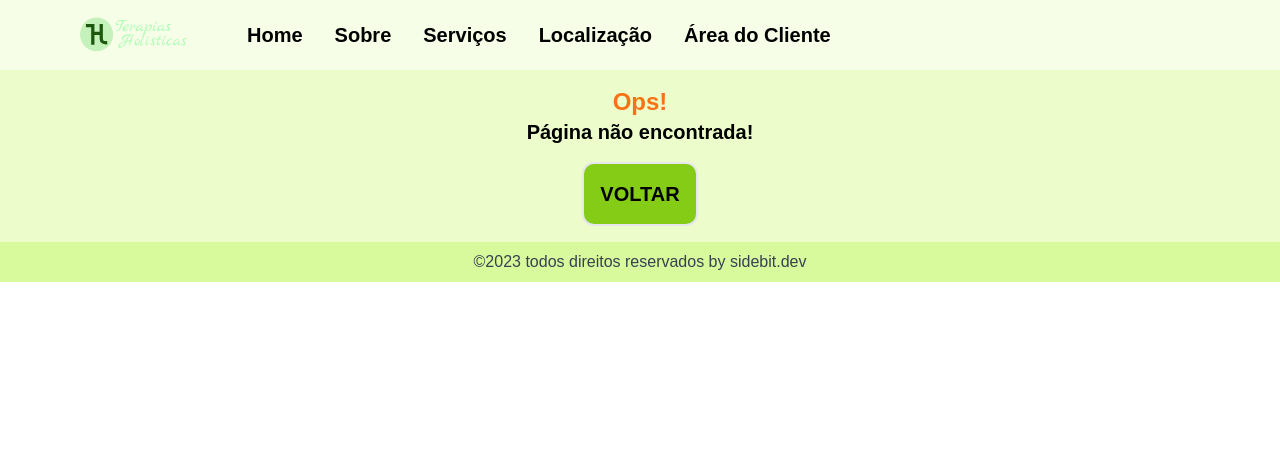
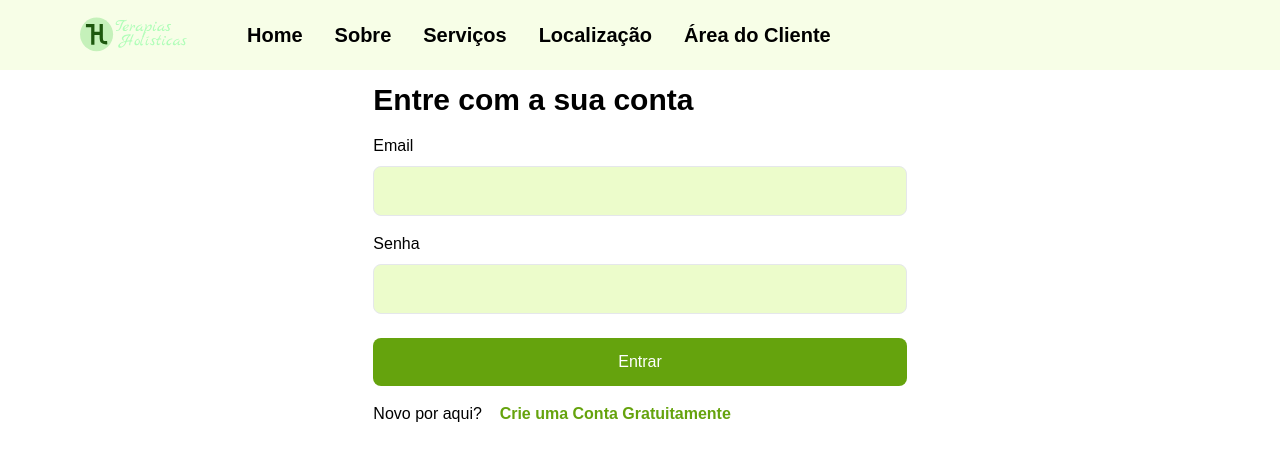
Before and after one commit to mig-ramos/holistic-energy-w, a Next.js app: page /auth in a window 1280 px wide. Before the commit this address had no page. Shown: the top 460 px of the page. Built offline with nearby package versions, Linux system fonts and the light colour scheme.

Commit message:
feat: creates authentication and user registration

```diff
--- a/src/components/auth/ForcarAutenticacao.tsx
+++ b/src/components/auth/ForcarAutenticacao.tsx
@@ -14,7 +14,7 @@ export default function ForcarAutenticacao(props: any) {
           dangerouslySetInnerHTML={{
             __html: `
                 if(!document.cookie?.includes("@holistic.token")) {
-                window.location.href = "/signin"
+                window.location.href = "/auth"
             }
             `,
           }}
@@ -44,7 +44,7 @@ export default function ForcarAutenticacao(props: any) {
   } else if (carregando) {
     return renderizarCarregando();
   } else {
-    Router.push("/signin");
+    Router.push("/auth");
     return null;
   }
 }
--- a/src/components/template/Layout.tsx
+++ b/src/components/template/Layout.tsx
@@ -21,7 +21,7 @@ export default function Layout(props: LayoutProps) {
         <div className={`flex h-screen w-screen`}>
         <MenuLateral />
         <div
-          className={`flex flex-col w-full p-7 bg-gray-200 dark:bg-gray-800`}
+          className={`flex flex-col w-full p-7 bg-gray-100 dark:bg-gray-800`}
         >
           <Cabecalho titulo={props.titulo} subtitulo={props.subtitulo} />
           <Conteudo>{props.children}</Conteudo>
--- a/src/data/contexts/AuthContext.tsx
+++ b/src/data/contexts/AuthContext.tsx
@@ -10,6 +10,7 @@ type AuthContextData = {
   isAuthenticated: boolean;
   signIn: (credentials: SignInProps) => Promise<void>;
   signOut: () => void;
+  signUp: (credentials: SignUpProps) => Promise<void>;
 };
 
 type UserProps = {
@@ -50,8 +51,7 @@ export function AuthProvider({ children }: AuthProviderProps) {
   const [user, setUser] = useState<UserProps>();
   const isAuthenticated = !!user;
 
-    useEffect(() => {
-
+  useEffect(() => {
     const { "@holistic.token": token } = parseCookies();
     // console.log(token)
     if (token) {
@@ -70,13 +70,13 @@ export function AuthProvider({ children }: AuthProviderProps) {
 
         .catch(() => {
           // Se deu erro deslogar o user.
-         signOut();
+          signOut();
         });
 
-        setCarregando(false)
-        // console.log(user)
+      setCarregando(false);
+      // console.log(user)
     } else {
-      setCarregando(false)
+      setCarregando(false);
     }
   }, []);
 
@@ -115,9 +115,27 @@ export function AuthProvider({ children }: AuthProviderProps) {
       toast.error("Erro ao acessar!");
     }
   }
+
+  async function signUp({ name, email, password }: SignUpProps) {
+    // alert(name);
+    const response = await api.post("/users", {
+      name,
+      email,
+      password,
+    });
+
+    toast.success("Conta criada com sucesso!");
+
+    Router.push("/auth");
+    try {
+    } catch (err) {
+      toast.error("Erro ao cadastrar!");
+    }
+  }
+
   return (
     <AuthContext.Provider
-      value={{ user, carregando, isAuthenticated, signIn, signOut }}
+      value={{ user, carregando, isAuthenticated, signIn, signOut, signUp }}
     >
       {children}
     </AuthContext.Provider>
--- a/src/pages/signin.tsx
+++ b/src/pages/auth.tsx
@@ -1,8 +1,6 @@
 import { useState, useContext } from "react";
-import LayoutPublic from "../components/home/LayoutPublic";
 import AuthInput from "@/components/auth/AuthInput";
 import Image from "next/image";
-import figura from "public/images/terapia-floral.png";
 import imgLoading from "public/loading.gif";
 import { toast } from "react-toastify";
 
@@ -14,19 +12,25 @@ import { Header } from "../components/home/Header";
 
 export default function Auth() {
   const [modo, setModo] = useState<"login" | "cadastro">("login");
+  const [name, setName] = useState("");
   const [email, setEmail] = useState("");
   const [password, setPassword] = useState("");
+  const [role, setRole] = useState("");
+  const [passwordConfirm, setPasswordConfirm] = useState("");
   const [loading, setLoading] = useState(false);
 
-  const { signIn, isAuthenticated } = useContext(AuthContext);
+  const { signIn, isAuthenticated, signUp } = useContext(AuthContext);
 
   function redirectPage() {
     router.push("/");
   }
 
   function clearForm() {
-    setEmail("");
-    setPassword("");
+    setName('');
+    setEmail('');
+    setRole('');
+    setPassword('');
+    setPasswordConfirm('');
   }
 
   async function submeter() {
@@ -46,7 +50,29 @@ export default function Auth() {
       // clearForm();
       setLoading(false);
     } else {
-      console.log("cadastrar");
+      if (
+        name === "" ||
+        email === "" ||
+        password === "" ||
+        passwordConfirm === ""
+      ) {
+        toast.warning("PREENCHA OS DADOS...");
+        return;
+      }
+      if (password !== passwordConfirm) {
+        toast.warning("As SENHAS são diferentes...");
+        return;
+      }
+      setLoading(true);
+      let data = {
+        name,
+        email,
+        password,
+      };
+      await signUp(data);
+      clearForm();
+      setModo("login");
+      setLoading(false);
     }
   }
 
@@ -57,12 +83,20 @@ export default function Auth() {
       </Head>
 
       <Header />
-      <div className={`flex-col m-10 w-full md:w-1/2 lg:w-1/3 mx-auto`}>
-        <h1 className={`text-3xl font-bold mb-5`}>
+      <div className={`flex flex-col w-11/12 sm:w-9/12 md:w-8/12 lg:w-5/12 mx-auto`}>
+        <h1 className={`text-3xl font-bold mt-3`}>
           {modo === "login"
             ? "Entre com a sua conta"
             : "Cadastre-se na plataforma"}
         </h1>
+        <AuthInput
+          label="Nome"
+          tipo="text"
+          valor={name}
+          valorMudou={setName}
+          obrigatorio
+          naoRenderizarQuando={modo === "login"}
+        />
         <AuthInput
           label="Email"
           tipo="email"
@@ -80,10 +114,10 @@ export default function Auth() {
         <AuthInput
           label="Confirmação de Senha"
           tipo="password"
-          valor={password}
-          valorMudou={setPassword}
+          valor={passwordConfirm}
+          valorMudou={setPasswordConfirm}
           obrigatorio
-          naoRenderizarQuando={true}
+          naoRenderizarQuando={modo === "login"}
         />
         <button
           onClick={submeter}
@@ -103,6 +137,26 @@ export default function Auth() {
           />
           {modo === "login" ? "Entrar" : "Cadastrar"}
         </button>
+
+        {modo == "login" ? (
+          <p className="mt-4">
+            Novo por aqui?
+            <a onClick={() => setModo('cadastro')} className={`
+            text-lime-600 hover:text-lime-500 font-semibold cursor-pointer
+            `}>
+            &nbsp; &nbsp; Crie uma Conta Gratuitamente
+            </a>
+          </p>
+        ) : (
+          <p className="mt-4">
+          Já tem cadastro?
+          <a onClick={() => setModo('login')} className={`
+          text-lime-600 hover:text-lime-500 font-semibold cursor-pointer
+          `}>
+          &nbsp; &nbsp; Entre com suas credenciais
+          </a>
+        </p>
+        )}
       </div>
     </>
   );
--- a/src/pages/dashboard/index.tsx
+++ b/src/pages/dashboard/index.tsx
@@ -25,7 +25,7 @@ export default function Dashboard() {
       {isAuthenticated && user.role === "THERAPIST" && (
         <div>
           <Layout
-            titulo={"Painel do Terapeuta - função: " + user.role}
+            titulo={"Painel do Terapeuta: " + user.role}
             subtitulo={"Olá " + user.name}
           ></Layout>
         </div>
--- a/src/utils/canSSAuth.ts
+++ b/src/utils/canSSAuth.ts
@@ -12,7 +12,7 @@ export function canSSRAuth<P>(fn: GetServerSideProps<P>){
         if(!token){
             return{
                 redirect:{
-                    destination: '/signin',
+                    destination: '/auth',
                     permanent: false,
                 }
             }
```
